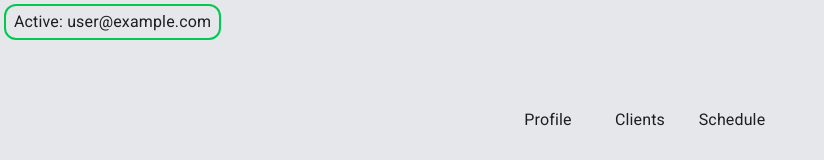
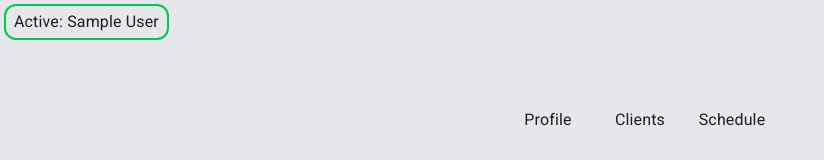
Before and after one commit to NickHoehnen/ehr_sample, a Next.js app: page /dashboard in a window 1280 px wide. Shown: the top 160 px of the page, without its empty margins (0-824 px from the left). Built offline with nearby package versions, Linux system fonts and the light colour scheme; no server answers; sample sign-in values are in the browser's storage; some icons are missing; what @mui/material-nextjs would draw is missing.

Commit message:
- user docs' id will match its respective User's id

```diff
--- a/app/(auth)/signup/page.tsx
+++ b/app/(auth)/signup/page.tsx
@@ -7,7 +7,7 @@ import { TextField, Button } from "@mui/material";
 import { DatePicker } from "@mui/x-date-pickers";
 import {Alert} from "@mui/material";
 import { useState } from "react";
-import { collection, addDoc } from "firebase/firestore";
+import { doc, setDoc } from "firebase/firestore";
 import { db } from "@/lib/firebase";
 
 type UserFieldsType = {
@@ -19,9 +19,9 @@ type UserFieldsType = {
   dateCreated: Date;
 }
 
-async function addUserDoc(userFields: UserFieldsType) {
+async function addUserDoc(userFields: UserFieldsType, userId: string) {
   try {
-    const docRef = await addDoc(collection(db, "users"), {
+    const docRef = await setDoc(doc(db, "users", userId), {
       ...userFields
     })
   }
@@ -63,7 +63,7 @@ export default function Signup() {
 
     try {
       const userCredential = await createUserWithEmailAndPassword(auth, email, password);
-      addUserDoc({ email, firstName, lastName, birthdate, phone, dateCreated: new Date()});
+      addUserDoc({ email, firstName, lastName, birthdate, phone, dateCreated: new Date()}, userCredential.user.uid);
       router.push('/dashboard');
       setLoading(false)
     } catch (error) {
--- a/app/dashboard/page.tsx
+++ b/app/dashboard/page.tsx
@@ -26,14 +26,14 @@ export default function Dashboard() {
     return unsubscribe;
   }, [])
 
-  function getUserName(user: User) {
-    if(!user) return "Error"
+  function getUserName(user: User | null) {
+    if(user === null) return "";
     return user.displayName || user.email;
   }
 
   return (
     <>
-      <div className="px-2 py-1 mb-2 border-2 border-solid w-fit rounded-xl border-green-500">{currentUser ? "Active:": "..."} {currentUser?.email}</div>
+      <div className="px-2 py-1 mb-2 border-2 border-solid w-fit rounded-xl border-green-500">{currentUser ? "Active:": "..."} {getUserName(currentUser)}</div>
       <div className="flex flex-col items-center">
         <div className="flex gap-3 justify-center px-3 py-5 rounded-3xl w-2xl">
           <NavCard type="Profile" href="/profile" />
```
